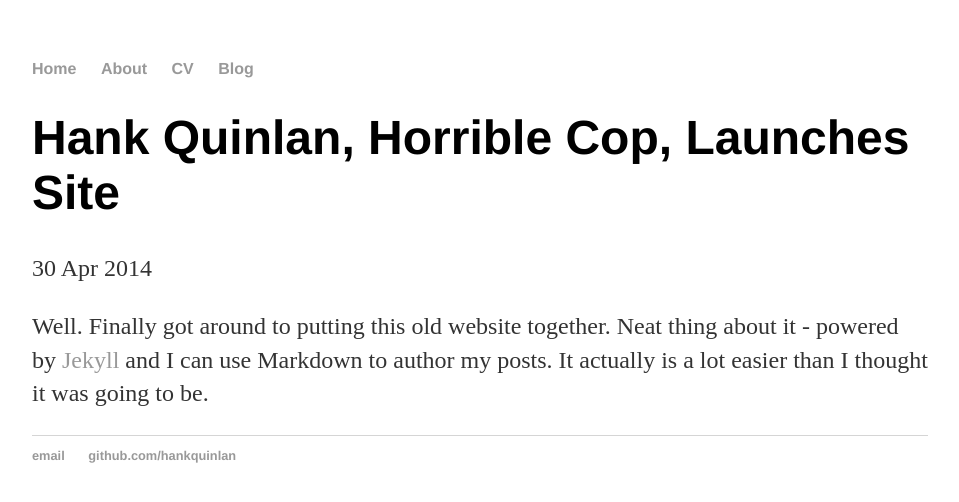
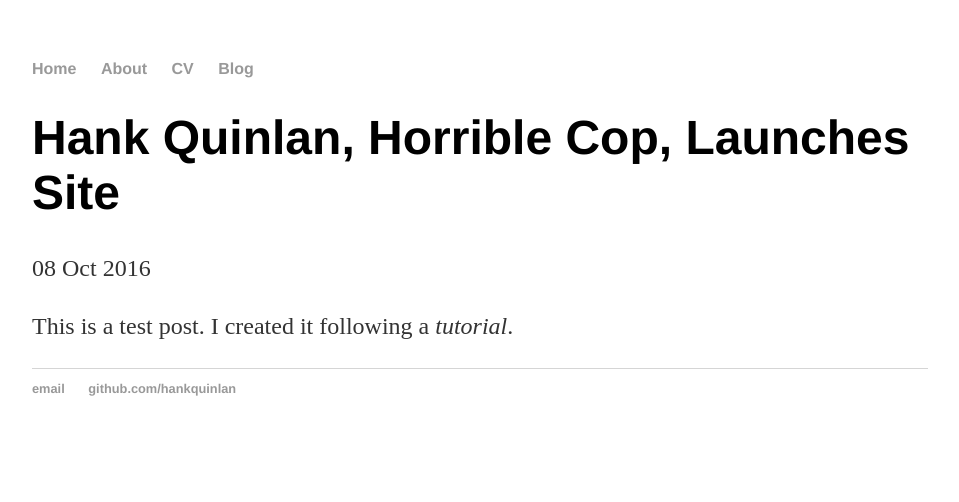
Before and after one commit to zachfox/zachfox.github.io, a Jekyll site: the page built from _posts/2016-10-8-first-post.md, in a window 1280 px wide. Shown: the top 502 px of the page, without its empty margins (160-1119 px from the left). Built offline with Jekyll 4.4.1, drawn with Linux system fonts in a browser that asks for light colours.

Commit message:
updated blog

```diff
--- a/_posts/2016-10-8-first-post.md
+++ b/_posts/2016-10-8-first-post.md
@@ -1,7 +1,7 @@
 ---
 layout: post
 title: "Hank Quinlan, Horrible Cop, Launches Site"
-date: 2014-04-30
+date: 2016-10-8
 ---
 
-Well. Finally got around to putting this old website together. Neat thing about it - powered by [Jekyll](http://jekyllrb.com) and I can use Markdown to author my posts. It actually is a lot easier than I thought it was going to be.
+This is a test post. I created it following a *tutorial*.
```
